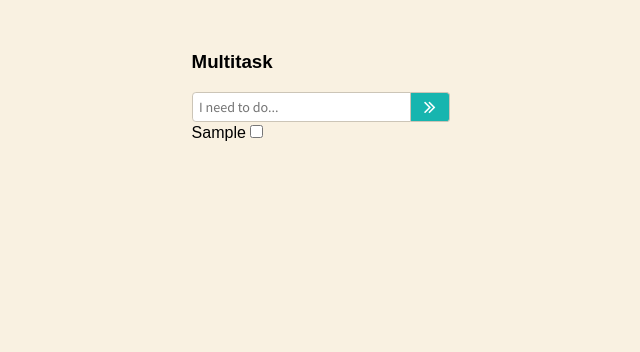
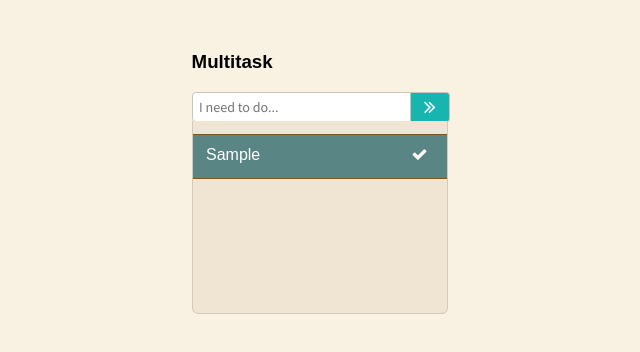
Before and after one commit to banafshr/Todo-list-with-react, a React (Create React App) app: page / in a window 1280 px wide. Both pictures are taken after typing "Sample" into the empty fields and a click on the button 744 px from the left and 106 px from the top of the page. Shown: the top 352 px of the page, without its empty margins (314-954 px from the left). Built offline with nearby package versions, Linux system fonts and the light colour scheme.

Commit message:
classname changed

```diff
--- a/src/App.js
+++ b/src/App.js
@@ -43,7 +43,8 @@ class App extends Component {
   }
 
   removeToDo(e, i) {
-    if (e.target.type !== 'checkbox')
+    debugger;
+    if (e.target.className !== 'done')
       e.preventDefault();
     const remainder = this
       .state
@@ -56,41 +57,42 @@ class App extends Component {
       )
     //remove element from state
     this.setState({todo: remainder})
-
   }
 
   render() {
     return (
       <div className="wrapper">
         <Title value="Multitask"/>
-        <form onSubmit={this.addToDo}>
+        <form autocomplete="off" onSubmit={this.addToDo}>
           <Input
             className="input-field"
             name="input"
             placeholder="I need to do..."
             inputRef={input => this.inputRef = input}/>
           <Button className="submit-btn"/>
-        </form>
+        </form >
+        <div className="list-container" key={window.id}>
           {this
             .state
             .todo
             .map((todo, i) => (
-            <div key={todo
-              .text
-              .toString() + '-wrapper'}>
+
               <Todolist
-                className="list-wrapper"
+                className="list-item"
                 name={this.state.todo.text}
                 key={todo
                 .text
-                .toString() + '-div'}
-                value={todo.text}>
-                <input type="checkbox" key={i} onClick={(e) => this.removeToDo(e, todo.id)}/>
+                .toString() + '-div'}>
+
+                <span>{todo.text}</span>
+                <span className="done" key={i} onClick={(e) => this.removeToDo(e, todo.id)}>
+                  <i className="fa fa-check" aria-hidden="true"></i>
+                </span>
               </Todolist>
-            </div>
             ))}
         </div>
 
+      </div>
     );
   }
 }
```
Lines whose indentation alone changed are shown as unchanged.
